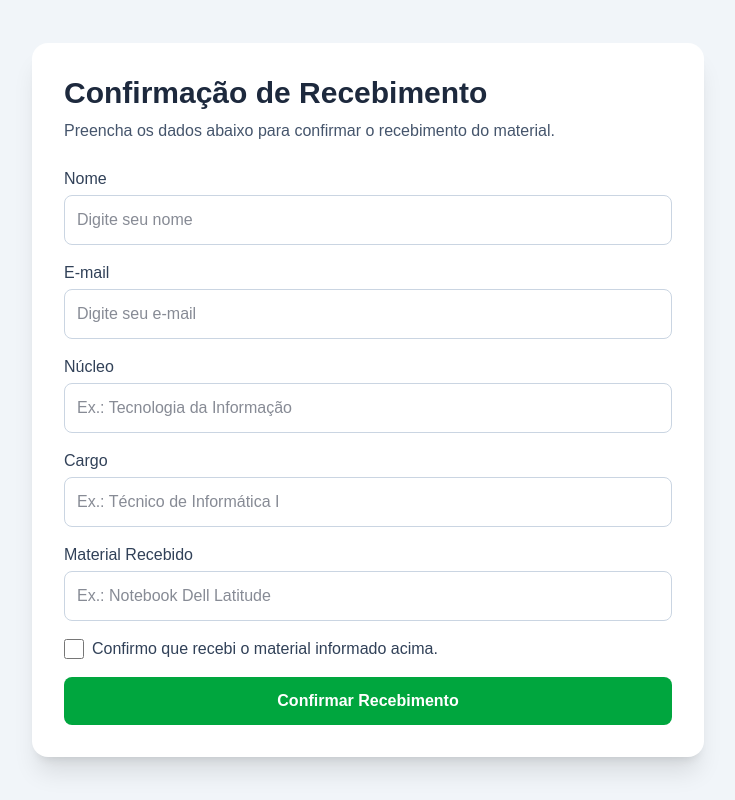
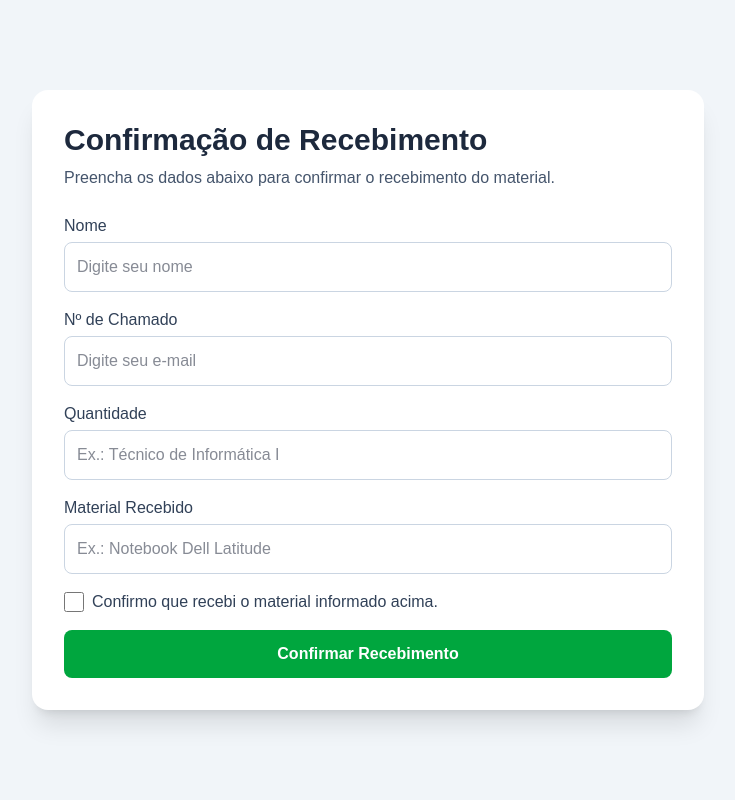
Before and after one commit to yurilealdacruz/recebimento-material, a Next.js app: page / in a window 1280 px wide. Shown: the whole page, without its empty margins (272-1007 px from the left). Built offline with nearby package versions, Linux system fonts and the light colour scheme; no server answers.

Commit message:
Removendo funções

```diff
--- a/app/page.tsx
+++ b/app/page.tsx
@@ -82,7 +82,7 @@ const { error } = await supabase
 
           <div>
             <label className="block text-slate-700 font-medium mb-1">
-              E-mail
+              Nº de Chamado
             </label>
 
             <input
@@ -93,24 +93,9 @@ const { error } = await supabase
               placeholder="Digite seu e-mail"
             />
           </div>
-
           <div>
             <label className="block text-slate-700 font-medium mb-1">
-              Núcleo
-            </label>
-
-            <input
-              type="text"
-              value={nucleo}
-              onChange={(e) => setNucleo(e.target.value)}
-              className="w-full border border-slate-300 rounded-lg p-3 text-slate-900"
-              placeholder="Ex.: Tecnologia da Informação"
-            />
-          </div>
-
-          <div>
-            <label className="block text-slate-700 font-medium mb-1">
-              Cargo
+              Quantidade
             </label>
 
             <input
--- a/package.json
+++ b/package.json
@@ -9,7 +9,10 @@
     "lint": "eslint"
   },
   "dependencies": {
+    "@auth/core": "^0.34.3",
+    "@supabase/supabase-js": "^2.110.0",
     "next": "16.2.10",
+    "next-auth": "^4.24.14",
     "react": "19.2.4",
     "react-dom": "19.2.4"
   },
```
Also changed, not shown: 1 other file (tests, documents, lock files or other folders).
